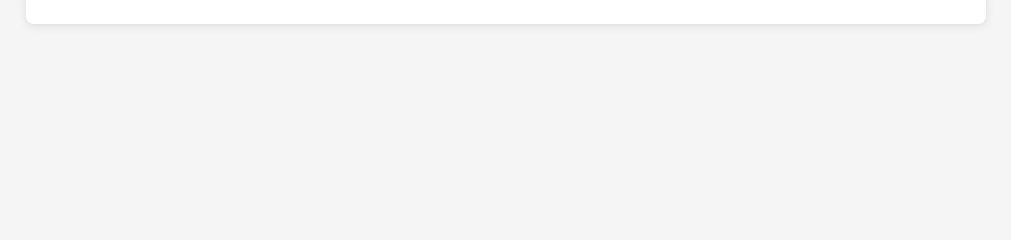
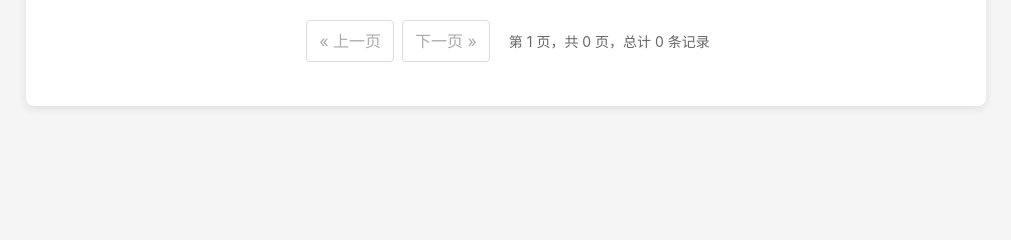
Before and after one commit to Acederz/auth_system, a Flask app: page /main/list in a window 1280 px wide. Shown: the part 311-551 px from the top of the page, without its empty margins (134-1145 px from the left). Run offline with Flask 3, Linux system fonts and the light colour scheme; the visitor is signed in with stand-in values (Sample User, id 1); data that the repository does not hold is empty; parts of the project's set-up code (start-up, migrations or seed data) failed here and were passed over.

Commit message:
添加分页

```diff
--- a/app/routes/main.py
+++ b/app/routes/main.py
@@ -23,6 +23,9 @@ def index():
 @login_required
 def list():
     # 获取查询参数
+    page = request.args.get('page', 1, type=int)
+    per_page = 10  # 每页显示的记录数
+    # 获取查询参数
     search = request.args.get('search', '')
     channel = request.args.get('channel', '')
     status = request.args.get('status', '')
@@ -44,16 +47,21 @@ def list():
     if year:
         query = query.filter(Authorization.valid_period.contains(year))
 
-    authorizations = query.order_by(Authorization.created_at.desc()).all()
+    # 分页查询
+    pagination = query.order_by(Authorization.created_at.desc()).paginate(
+        page=page, per_page=per_page, error_out=False
+    )
+    authorizations = pagination.items
     # 获取所有授权书的有效期
+    all_auths = Authorization.query.all()
     yearSet = set()
     channelSet = set()
-    for auth in authorizations :
+    for auth in all_auths :
          print(auth.valid_period+'  '+auth.channel)
          yearSet.update(re.findall(r'\d{4}', auth.valid_period))
          channelSet.add(auth.channel)
     years = sorted(yearSet)
-    return render_template('main/list.html', authorizations=authorizations, years=years,channels = channelSet)
+    return render_template('main/list.html', authorizations=authorizations, pagination=pagination, years=years,channels = channelSet)
 
 @main.route('/export-excel')
 @login_required
--- a/app/static/css/style.css
+++ b/app/static/css/style.css
@@ -390,3 +390,55 @@ body {
     gap: 10px;
     margin-top: 20px;
 }
+
+/* 分页样式 */
+.pagination {
+    display: flex;
+    justify-content: center;
+    align-items: center;
+    margin: 20px 0;
+    flex-wrap: wrap;
+}
+
+.page-link {
+    display: inline-block;
+    padding: 8px 12px;
+    margin: 0 4px;
+    border: 1px solid #ddd;
+    color: #333;
+    text-decoration: none;
+    border-radius: 4px;
+}
+
+.page-link:hover {
+    background-color: #f5f5f5;
+}
+
+.page-link.active {
+    background-color: #007bff;
+    color: white;
+    border-color: #007bff;
+}
+
+.page-link.disabled {
+    color: #aaa;
+    pointer-events: none;
+}
+
+.page-info {
+    margin-left: 15px;
+    color: #666;
+    font-size: 14px;
+}
+
+@media (max-width: 768px) {
+    .pagination {
+        flex-direction: column;
+        align-items: center;
+    }
+
+    .page-info {
+        margin-top: 10px;
+        margin-left: 0;
+    }
+}
--- a/app/templates/main/list.html
+++ b/app/templates/main/list.html
@@ -77,6 +77,37 @@
         </table>
     </div>
 
+    <!-- 分页控件 -->
+    <div class="pagination">
+        {% if pagination.has_prev %}
+            <a href="{{ url_for('main.list', page=pagination.prev_num, search=request.args.get('search', ''), channel=request.args.get('channel', ''), status=request.args.get('status', ''), year=request.args.get('year', '')) }}" class="page-link">&laquo; 上一页</a>
+        {% else %}
+            <span class="page-link disabled">&laquo; 上一页</span>
+        {% endif %}
+
+        {% for page in pagination.iter_pages(left_edge=2, left_current=2, right_current=3, right_edge=2) %}
+            {% if page %}
+                {% if page == pagination.page %}
+                    <span class="page-link active">{{ page }}</span>
+                {% else %}
+                    <a href="{{ url_for('main.list', page=page, search=request.args.get('search', ''), channel=request.args.get('channel', ''), status=request.args.get('status', ''), year=request.args.get('year', '')) }}" class="page-link">{{ page }}</a>
+                {% endif %}
+            {% else %}
+                <span class="page-link">...</span>
+            {% endif %}
+        {% endfor %}
+
+        {% if pagination.has_next %}
+            <a href="{{ url_for('main.list', page=pagination.next_num, search=request.args.get('search', ''), channel=request.args.get('channel', ''), status=request.args.get('status', ''), year=request.args.get('year', '')) }}" class="page-link">下一页 &raquo;</a>
+        {% else %}
+            <span class="page-link disabled">下一页 &raquo;</span>
+        {% endif %}
+
+        <div class="page-info">
+            第 {{ pagination.page }} 页，共 {{ pagination.pages }} 页，总计 {{ pagination.total }} 条记录
+        </div>
+    </div>
+
     <!-- 模态框 -->
     <div id="editModal" class="modal" style="display: none;">
         <div class="modal-content">
```
Also changed, not shown: 1 other file.
